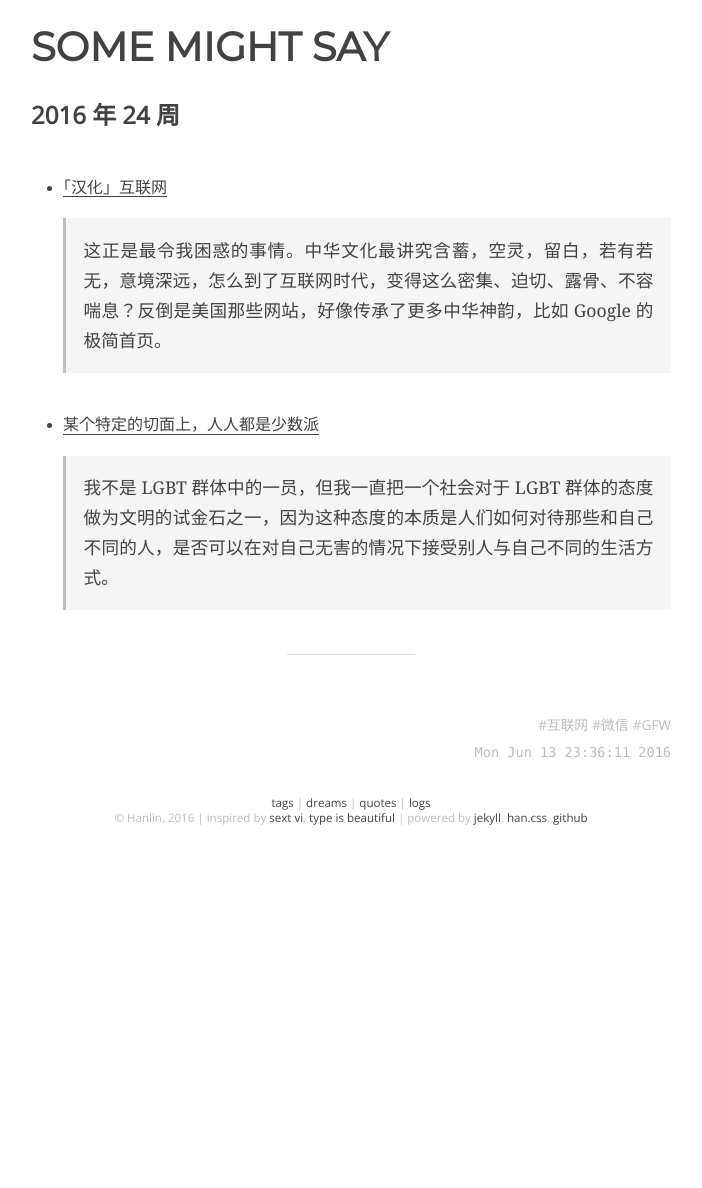
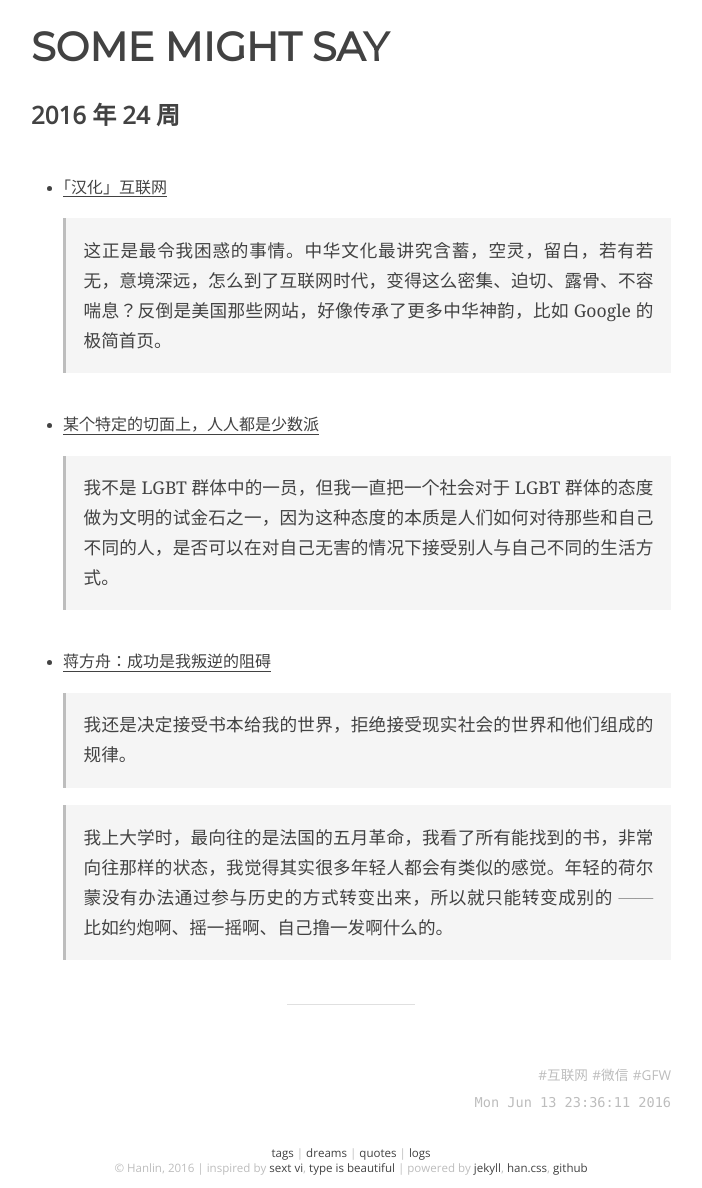
Before and after one commit to onion7878/word, a Jekyll site: the page built from _posts/logs/2016-04-11-24.md, in a window 1280 px wide. Shown: the whole page, without its empty margins (289-991 px from the left). Built offline with Jekyll 4.4.1, drawn with Linux system fonts in a browser that asks for light colours; before the commit the page ends 900 px from its top, so only the background shows below that.

Commit message:
add item

```diff
--- a/_posts/logs/2016-04-11-24.md
+++ b/_posts/logs/2016-04-11-24.md
@@ -16,4 +16,10 @@ tags: [互联网, 微信, GFW]
 
 	> 我不是 LGBT 群体中的一员，但我一直把一个社会对于 LGBT 群体的态度做为文明的试金石之一，因为这种态度的本质是人们如何对待那些和自己不同的人，是否可以在对自己无害的情况下接受别人与自己不同的生活方式。
 
+- [蒋方舟：成功是我叛逆的阻碍](http://www.vice.cn/read/rebel-the-positive-energy-a-interview-with-jiangfangzhou)
+
+	> 我还是决定接受书本给我的世界，拒绝接受现实社会的世界和他们组成的规律。
+
+	> 我上大学时，最向往的是法国的五月革命，我看了所有能找到的书，非常向往那样的状态，我觉得其实很多年轻人都会有类似的感觉。年轻的荷尔蒙没有办法通过参与历史的方式转变出来，所以就只能转变成别的 —— 比如约炮啊、摇一摇啊、自己撸一发啊什么的。
+
 ---
```
